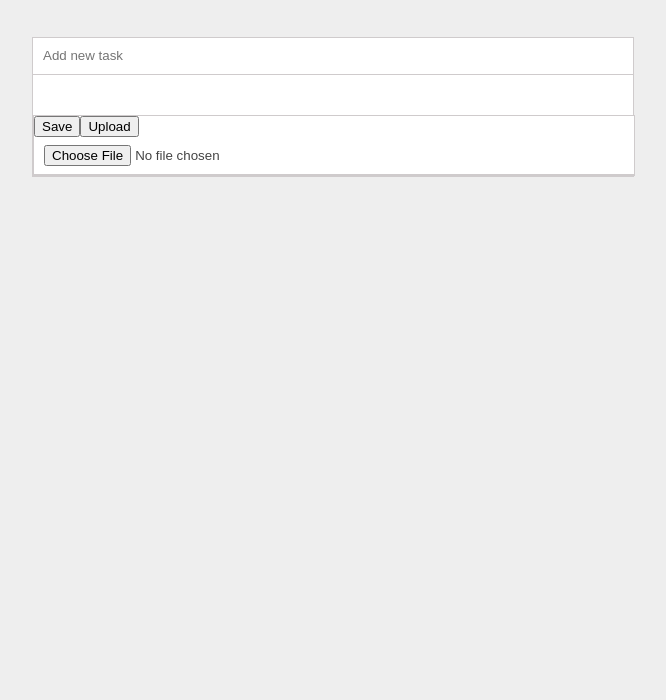
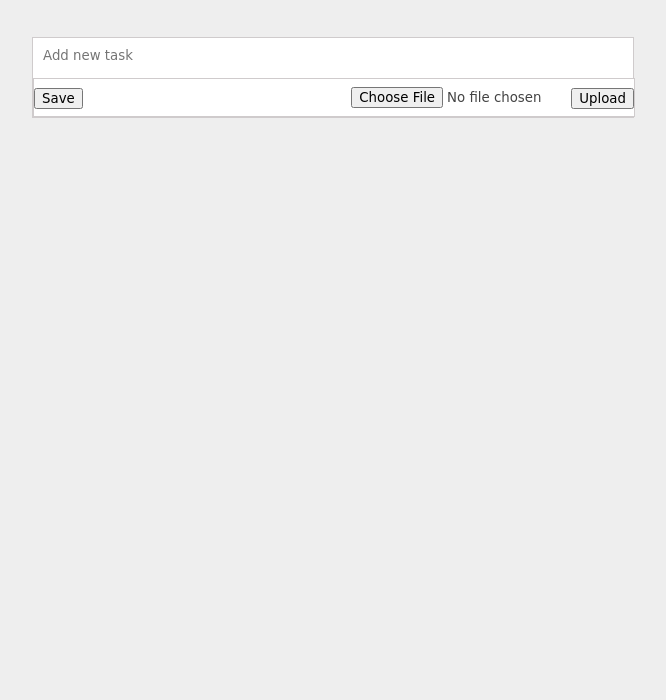
Before and after one commit to nastik-squirrel/TO-DO-list, a plain HTML site: page index.html in a window 1280 px wide. Shown: the part 100-800 px from the top of the page, without its empty margins (307-973 px from the left). Drawn offline with Linux system fonts and the light colour scheme.

Commit message:
Update style.css

```diff
--- a/style.css
+++ b/style.css
@@ -1,7 +1,8 @@
 body {
   background: #eee;
   color: #444;
-    font-family: 'Helvetica', arial, sans-serif;
+  font-family: cursive, sans-serif;
+  /* font-style: italic; */
 }
 
 .container {
@@ -12,6 +13,28 @@ body {
   margin: 0 auto;
   margin-top: 40px;
   border: 1px solid #cfcbcc;
+}
+
+
+#save {
+  float: left;
+  position: relative;
+}
+
+#file-upload {
+  width: 220px;
+  float: right;
+  position: relative;
+}
+
+#upload {
+  float: right;
+  position: relative;
+}
+
+.container input{
+  float: left;
+  position: relative;
 }
 
 input {
@@ -46,11 +69,6 @@ body {
   line-height: 1.5;
   padding: 8px 0;
 }
-  /* ul li:before {
-    content: "\25A1";
-    padding: 10px 10px;
-    font-size: 20px;
-  } */
 
 ul li a:hover {
   text-decoration: line-through;
@@ -83,6 +101,20 @@ body {
   color: grey;
   text-align: right;
 } */
+
+button {
+  font-family: cursive, sans-serif;
+  top: 9px;
+}
+
+input {
+  font-family: cursive, sans-serif;
+  border-bottom: none;
+}
+
+::-webkit-file-upload-button {
+  font-family: cursive, sans-serif;
+}
 
 .remove-button {
   position: relative;
```
Lines whose indentation alone changed are shown as unchanged.
